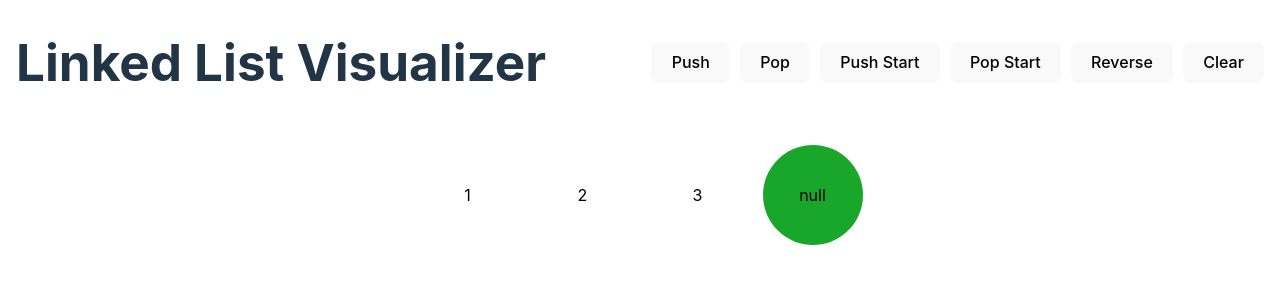
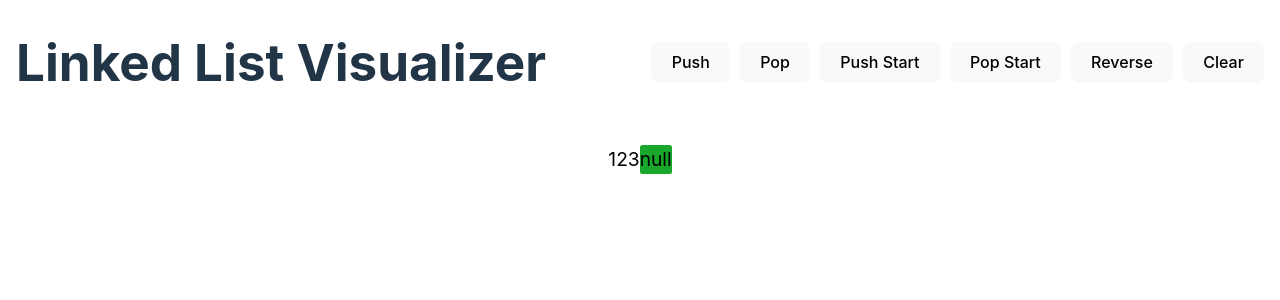
Before and after one commit to tariqs26/Linked-List-Visualizer, a React (Vite) app: page / in a window 1280 px wide. Shown: the top 300 px of the page. Built offline with nearby package versions, Linux system fonts and the light colour scheme.

Commit message:
update node style to match the standard diagram images

```diff
--- a/src/components/Node.module.css
+++ b/src/components/Node.module.css
@@ -1,45 +1,49 @@
+.node_container {
+  display: flex;
+  align-items: center;
+  margin-right: 4px;
+}
+
 .node {
   display: grid;
-  position: relative;
-  place-items: center;
   background-color: #fff;
   color: #000;
-  border-radius: 100%;
-  height: 100px;
-  width: 100px;
-  animation: slide 500ms ease-in-out forwards;
+  border-radius: 2.5px;
+  font-size: 1.2rem;
+  overflow: hidden;
 }
 
-.node.node:not(:last-child)::after {
-  content: "";
-  width: 20px;
-  height: 20px;
-  right: -15px;
-  z-index: 1;
-  filter: invert(1);
-  position: absolute;
-  background-image: url(../assets/arrow-right.svg);
-}
-
-.node:not(:last-child) {
-  margin-right: 15px;
+.node:has(.spacer) {
+  grid-template-columns: 1fr 20px;
 }
 
 .node:last-child {
   background-color: #18a72b;
 }
 
-.arrow {
-  display: inline-block;
-  background-image: url(../assets/arrow-right.svg);
-  background-repeat: no-repeat;
-  background-size: contain;
-  width: 20px;
-  height: 20px;
-  margin-right: 10px;
-  filter: invert(1);
+.node span {
+  padding: 2px 10px;
 }
 
-.animation {
-  animation: slide 1s ease-in-out;
+.spacer {
+  border-left: 1px solid #000;
+  background-color: #b2aaaa;
 }
+
+.arrow {
+  width: 1.5rem;
+  height: 3px;
+  position: relative;
+  background-color: #b2aaaa;
+}
+
+.arrow::after {
+  content: '';
+  display: block;
+  position: absolute;
+  top: -5.5px;
+  right: -4px;
+  border-top: 7px solid transparent;
+  border-bottom: 7px solid transparent;
+  border-left: 7px solid #b2aaaa;
+}
```
